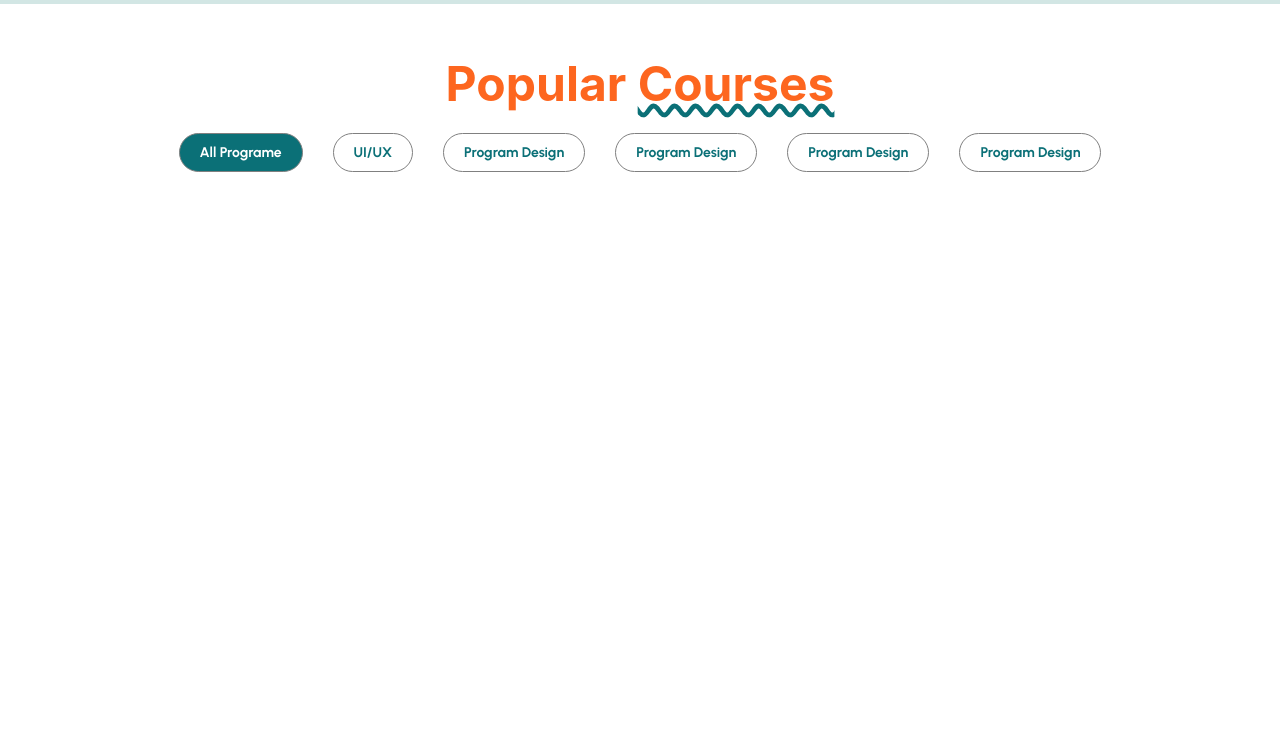
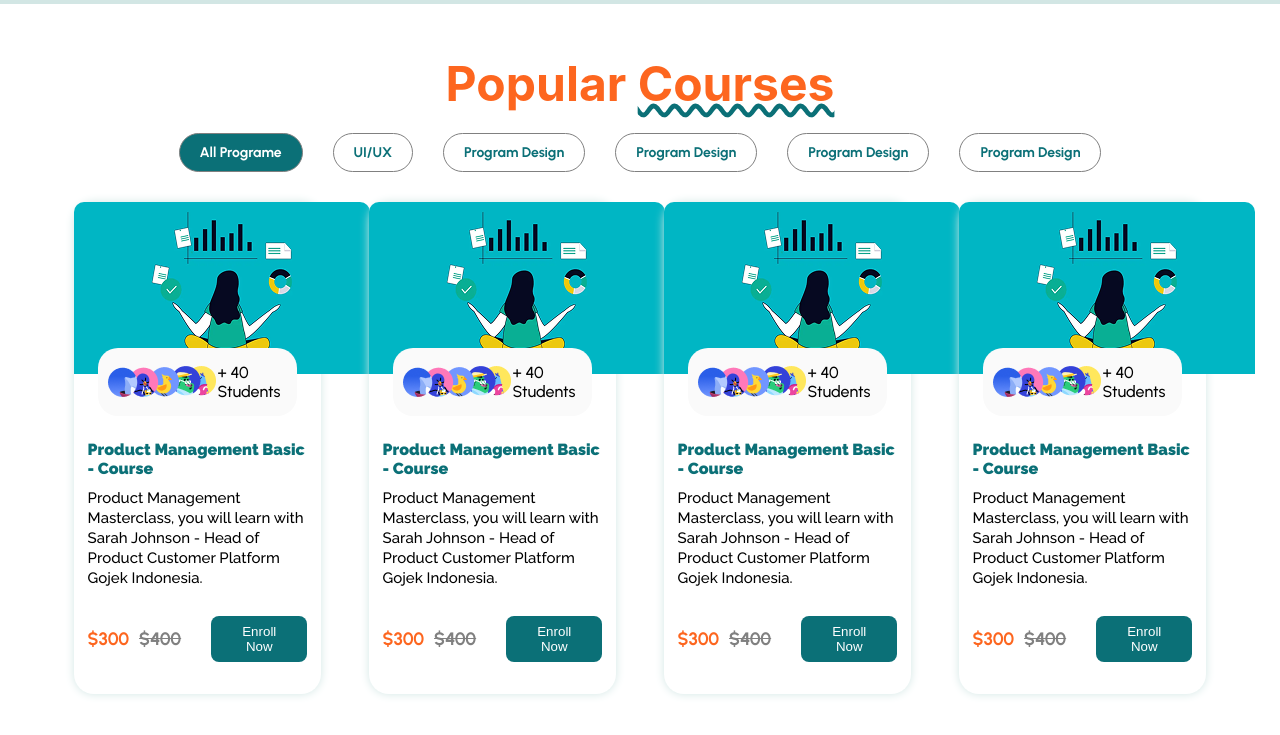
Before and after one commit to Jony-Mia/onlearn, a plain HTML site: page index.html in a window 1280 px wide. Shown: the part 691-1426 px from the top of the page. Before the commit the page ends 913 px from the top, so only its background shows below. Drawn offline with Linux system fonts and the light colour scheme.

Commit message:
course section completed

```diff
--- a/index.html
+++ b/index.html
@@ -66,8 +66,9 @@
     </header>
 
     <main id="main-content">
-        <h1 style="text-align: center; ">Popular <span style="text-decoration: #0B7077 wavy underline;" >Courses</span></h1>
-        <div class="list">
+        <h1 style="text-align: center; ">Popular <span style="text-decoration: #0B7077 wavy underline;">Courses</span>
+        </h1>
+        <section class="list">
             <ul>
                 <li>All Programe</li>
                 <li>UI/UX</li>
@@ -76,7 +77,101 @@
                 <li>Program Design</li>
                 <li>Program Design</li>
             </ul>
-        </div>
+        </section>
+        <section class="card-section">
+            <div class="card">
+                <div class="card-img">
+                    <img src="assests/Rectangle 2749 (1).png" alt="">
+                </div>
+                <div class="card-eng">
+                    <img src="assests/Group 36639.png" alt="">
+                    <p>+ 40 Students</p>
+                </div>
+                <div id="card-content">
+                    <div class="card-title">
+                        <h2>Product Management Basic - Course</h2>
+                    </div>
+                    <div class="card-content">
+                        <p>Product Management Masterclass, you will learn with Sarah Johnson - Head of Product Customer Platform Gojek Indonesia.</p>
+                    </div>
+                    <br>
+                    <div class="card-footer">
+                        <p>$300 <span>$400</span></p>
+                        <button>Enroll Now</button>
+                    </div>
+                    <br>
+                </div>
+            </div>
+            <div class="card">
+                <div class="card-img">
+                    <img src="assests/Rectangle 2749 (1).png" alt="">
+                </div>
+                <div class="card-eng">
+                    <img src="assests/Group 36639.png" alt="">
+                    <p>+ 40 Students</p>
+                </div>
+                <div id="card-content">
+                    <div class="card-title">
+                        <h2>Product Management Basic - Course</h2>
+                    </div>
+                    <div class="card-content">
+                        <p>Product Management Masterclass, you will learn with Sarah Johnson - Head of Product Customer Platform Gojek Indonesia.</p>
+                    </div>
+                    <br>
+                    <div class="card-footer">
+                        <p>$300 <span>$400</span></p>
+                        <button>Enroll Now</button>
+                    </div>
+                    <br>
+                </div>
+            </div>
+            <div class="card">
+                <div class="card-img">
+                    <img src="assests/Rectangle 2749 (1).png" alt="">
+                </div>
+                <div class="card-eng">
+                    <img src="assests/Group 36639.png" alt="">
+                    <p>+ 40 Students</p>
+                </div>
+                <div id="card-content">
+                    <div class="card-title">
+                        <h2>Product Management Basic - Course</h2>
+                    </div>
+                    <div class="card-content">
+                        <p>Product Management Masterclass, you will learn with Sarah Johnson - Head of Product Customer Platform Gojek Indonesia.</p>
+                    </div>
+                    <br>
+                    <div class="card-footer">
+                        <p>$300 <span>$400</span></p>
+                        <button>Enroll Now</button>
+                    </div>
+                    <br>
+                </div>
+            </div>
+            <div class="card">
+                <div class="card-img">
+                    <img src="assests/Rectangle 2749 (1).png" alt="">
+                </div>
+                <div class="card-eng">
+                    <img src="assests/Group 36639.png" alt="">
+                    <p>+ 40 Students</p>
+                </div>
+                <div id="card-content">
+                    <div class="card-title">
+                        <h2>Product Management Basic - Course</h2>
+                    </div>
+                    <div class="card-content">
+                        <p>Product Management Masterclass, you will learn with Sarah Johnson - Head of Product Customer Platform Gojek Indonesia.</p>
+                    </div>
+                    <br>
+                    <div class="card-footer">
+                        <p>$300 <span>$400</span></p>
+                        <button>Enroll Now</button>
+                    </div>
+                    <br>
+                </div>
+            </div>
+        </section>
     </main>
     <script src="main.js"></script>
 </body>
--- a/style.css
+++ b/style.css
@@ -167,3 +167,79 @@ header {
     background: var(--primary);
     color: white;
 }
+.card-section{
+    margin-top: 30px;
+    display: flex;
+    justify-content: space-around;
+}
+.card-section .card {
+    /* width: 20%; */
+    width: 21%;
+    background: #fff;
+    box-shadow: #d2e6e4 0 0 10px;
+    border-radius: 20px;
+}
+.card-section .card .card-img img{
+    border-radius: 10px 10px 0 0  ;
+}
+.card-section .card .card-eng p{
+    font-weight: 500;
+    font-family: "Urbanist";
+}
+.card-section .card .card-eng{
+    display: flex;
+    justify-content: center;
+    align-items: center;
+    background: #fafafa;
+    border-radius: 20px;
+    width: 80%;
+    margin:  auto;
+    margin-top: -30px;
+    padding: 15px 10px;
+    z-index: 222222222222;
+    position: relative;
+}
+.card-section .card .card-title h2{
+    font-size: 16px;
+    font-weight:  900;
+    font-family: "Raleway";
+    color: var(--primary);
+    margin: 10px auto;
+}
+.card-section .card .card-content p{
+
+    font-size: 15px;
+    line-height: 20px;
+    font-weight: 500;
+    font-family: "Raleway";
+    padding: 0;
+}
+.card-section .card .card-footer button{
+    padding: 8px 16px;
+    border-radius: 8px;
+    border: none;
+    background: var(--primary);
+    color: white;
+}
+.card-section .card .card-footer p span{
+    color: gray;
+    text-decoration: line-through;
+}
+.card-section .card #card-content{
+    padding: 14px;
+}
+.card-section .card .card-footer p{
+    display: flex;
+    font-weight: bold;
+    color: var(--secondary);
+    font-family: "Urbanist";
+    font-size: 18px;
+    gap: 10px;
+}
+.card-section .card .card-footer{
+    display: flex;
+    gap: 10px 30px;
+    margin-top: 10px;
+    align-items: center;
+    justify-content: space-between;
+}
```
Also changed, not shown: assests/Group 36639.png (added), assests/Rectangle 2749 (1).png (added), assests/Rectangle 2749.png (added).
